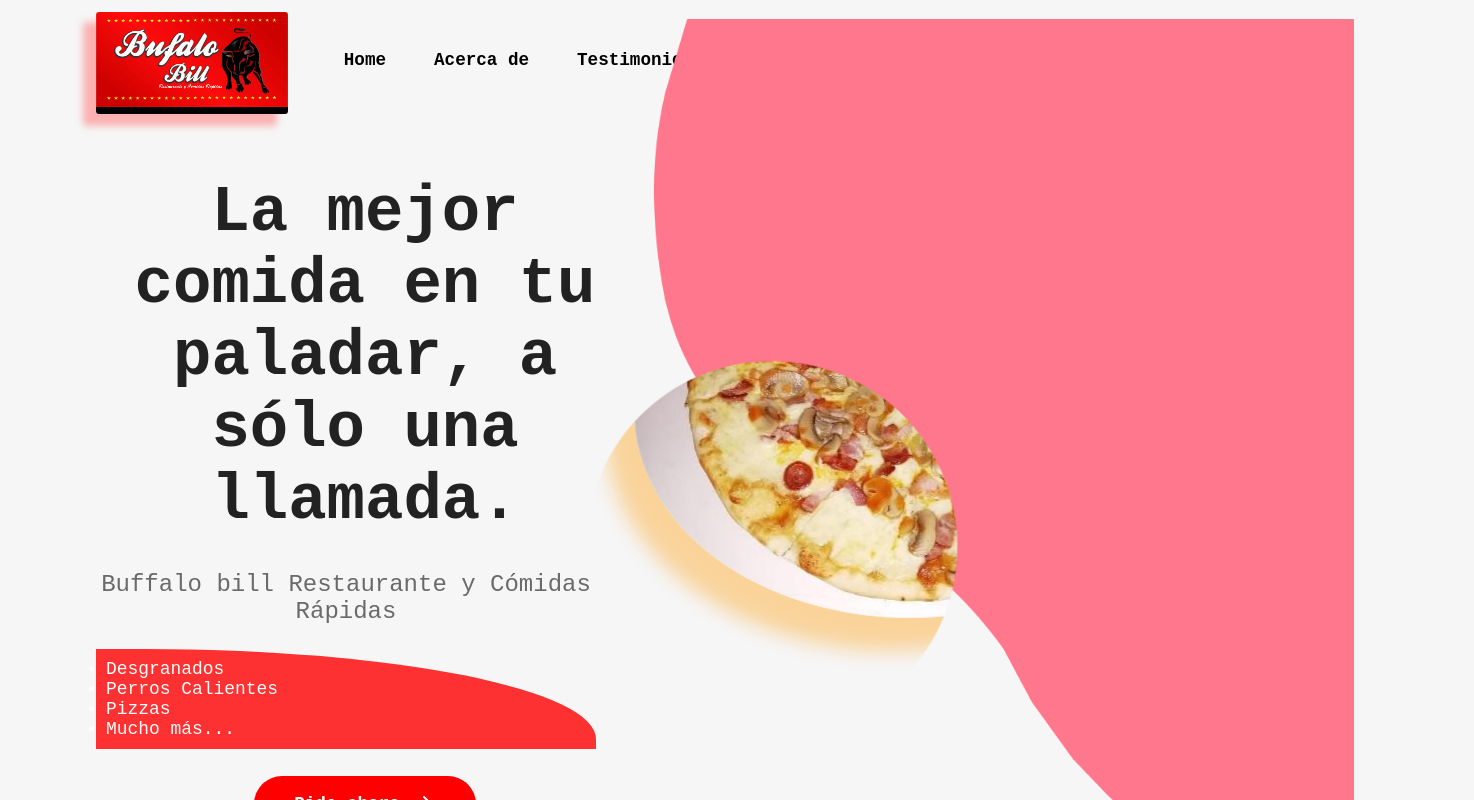
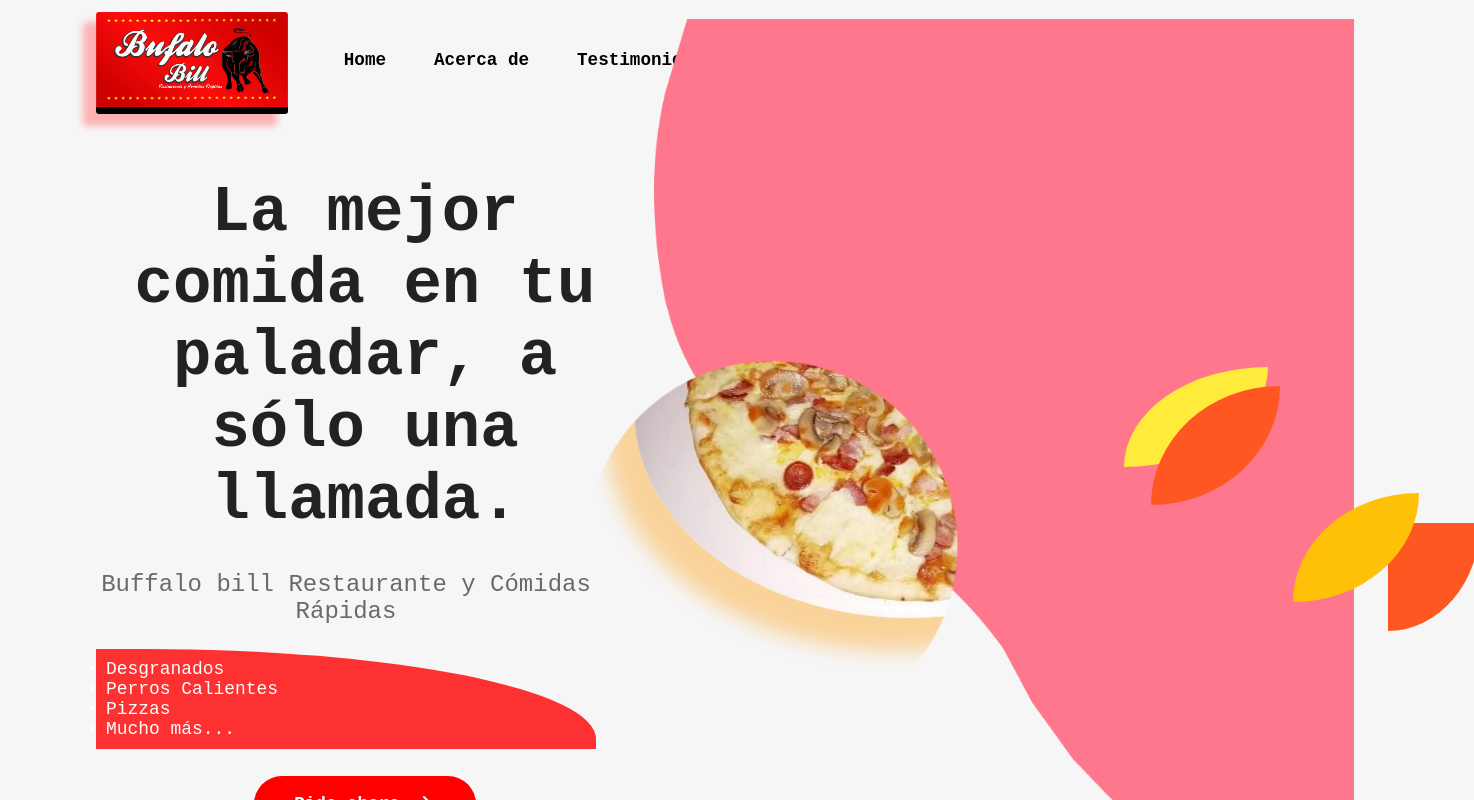
Before and after one commit to JustinElMas/react-app-garden-childhood, a React (Create React App) app: page / in a window 1280 px wide. Shown: the top 800 px of the page, 1474 px wide, since content can reach past the window. Built offline with nearby package versions, Linux system fonts and the light colour scheme.

Commit message:
Add the corretion in the homepage and the style fire space home header section

```diff
--- a/package.json
+++ b/package.json
@@ -2,7 +2,7 @@
   "name": "aplication-bufalo-bill",
   "version": "0.1.0",
   "private": true,
-  "homepage": "http://JustinElMas.github.io/bill-bufallo-restaurant",
+  "homepage": "http://JustinElMas.github.io/bufalo-bill-restaurant",
   "dependencies": {
     "@emotion/react": "^11.10.5",
     "@emotion/styled": "^11.10.5",
--- a/src/App.css
+++ b/src/App.css
@@ -96,6 +96,66 @@
     animation: splashpizza 2s alternate infinite;
   }
 
+  .container-space .ala-l {
+    background: #ffc107e0;
+    height: 115px;
+    width: 117px;
+    position: absolute;
+    left: 844px;
+    /* right: 97px; */
+    top: 238px;
+    border-radius: 100% 0 2px 0;
+    transform: rotate(67deg);
+    z-index: -1;
+    transition: all .3s;
+    animation: splashpizza 1.5s alternate infinite;
+  }
+
+  .container-space .ala-r {
+    background: #ff5722;
+    height: 100px;
+    width: 144px;
+    position: absolute;
+    left: 796px;
+    /* right: 97px; */
+    top: 225px;
+    border-radius: 100% 0 2px 0;
+    transform: rotate(67deg);
+    z-index: -1;
+    transition: all .3s;
+    animation: splashpizza 1.5s alternate infinite;
+  }
+
+  .container-space .ala-z {
+    background: #ffc107;
+    height: 108px;
+    width: 92px;
+    position: absolute;
+    left: 1067px;
+    /* right: 97px; */
+    top: 413px;
+    border-radius: 0 0 100% 0;
+    transform: rotate(192deg);
+    z-index: -1;
+    transition: all .3s;
+    animation: splashpizza 1.5s alternate infinite;
+  }
+
+  .container-space .ala-x {
+    background: #ff5722;
+    height: 119px;
+    width: 129px;
+    position: absolute;
+    left: 997px;
+    /* right: 97px; */
+    top: 377px;
+    border-radius: 100% 0 100%;
+    /* transform: rotate(67deg); */
+    z-index: -1;
+    transition: all .3s;
+    animation: splashpizza 1.5s alternate infinite;
+  }
+
   @keyframes splashpizza {
     from {
         transform: translateX(12px);
@@ -108,6 +168,18 @@
   .home-image-container:hover {
     clip-path: circle(66% at left);
   }
+
+  .ala-l {
+    background-color: #fe9e0d;
+    z-index: 0 !important;
+  }
+
+  .home-image-container:hover .ala-l{
+    display: none;
+    animation: none !important;
+  }
+
+  /* NOS QUEDAMOS EN COMO HACER EL RESPOINSIVE DE LA "NAVE PIZZA", NOS QUEDAMOS EN COMO HACER PARA QUE LA NAVE ATERRICE */
 
   .home-image-container img {
     border-radius: 100%;
@@ -411,6 +483,55 @@
       max-width: 600px;
     }
   }
+
+  @media (max-width: 800px) {
+      .container-space {
+        display: none;
+      }
+  }
+
+
+  @media (max-width: 2000px) {
+    .container-space .ala-l {
+      background: #ff5722;
+      height: 119px;
+      width: 129px;
+      position: absolute;
+      left: 1043px;
+      /* right: 97px; */
+      top: 267px;
+      border-radius: 100% 0 100%;
+      /* transform: rotate(67deg); */
+      z-index: -1;
+      transition: all .3s;
+      animation: splashpizza 1.5s alternate infinite;
+    }
+
+    .container-space .ala-r {
+      background: #ffeb3b;
+      position: absolute;
+      left: 1016px;
+      top: 248px;
+      border-radius: 100% 0;
+    }
+
+    .container-space .ala-x {
+      background: #ffc107;
+      position: absolute;
+      left: 1185px;
+      top: 374px;
+      height: 109px;
+      width: 126px;
+      border-radius: 100% 0
+    }
+
+    .container-space .ala-z {
+      background: #ff5722;
+      top: 404px;
+      left: 1280px;
+    }
+  }
+
   @media (max-width: 800px) {
     .nav-logo-container {
       max-width: 140px;
--- a/src/components/Home.js
+++ b/src/components/Home.js
@@ -38,6 +38,14 @@ const Home = () => {
                 <img src={BannerImage} alt="pizza-de-bufalo-bil" />
             </div>
 
+            <div className="container-space">
+                <div className="ala-l"></div>
+                <div className="ala-r"></div>
+
+                <div className="ala-z"></div>
+                <div className="ala-x"></div>
+            </div>
+
         </div>
     </div>
 };
```
